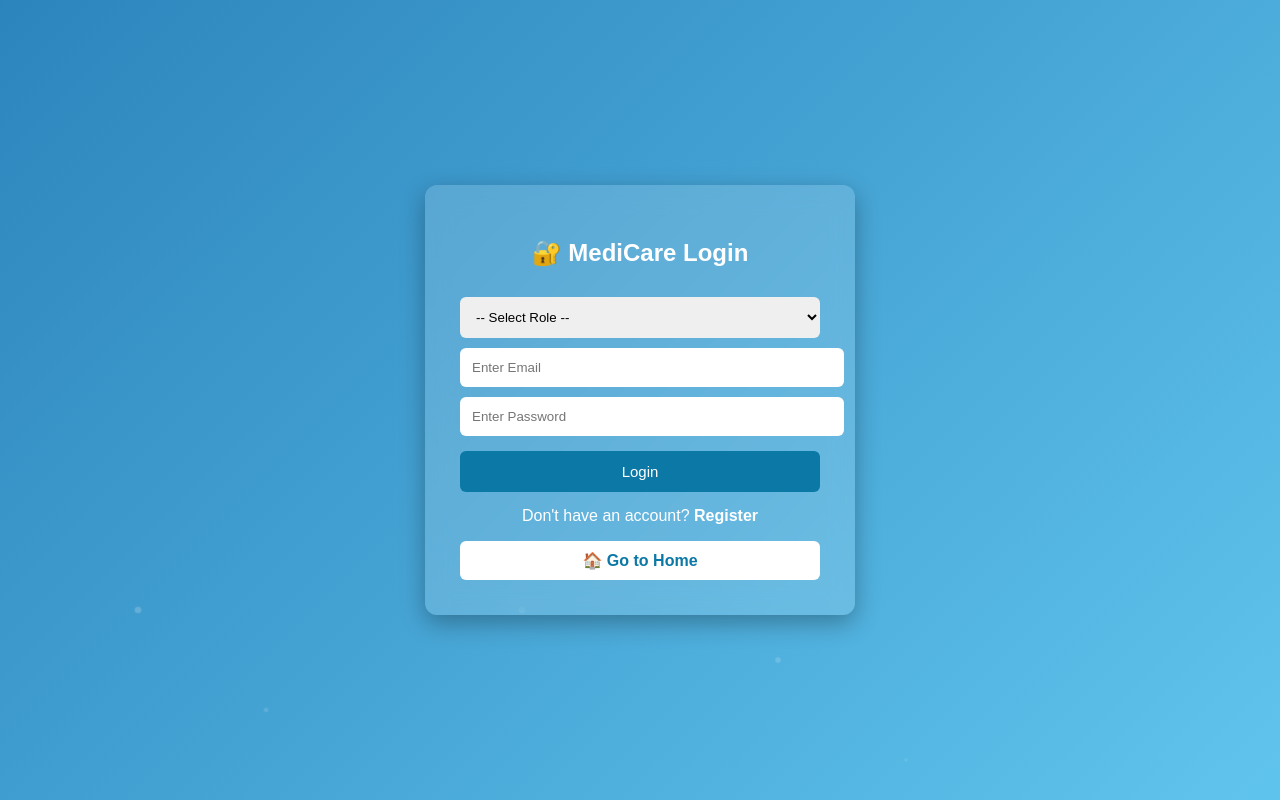
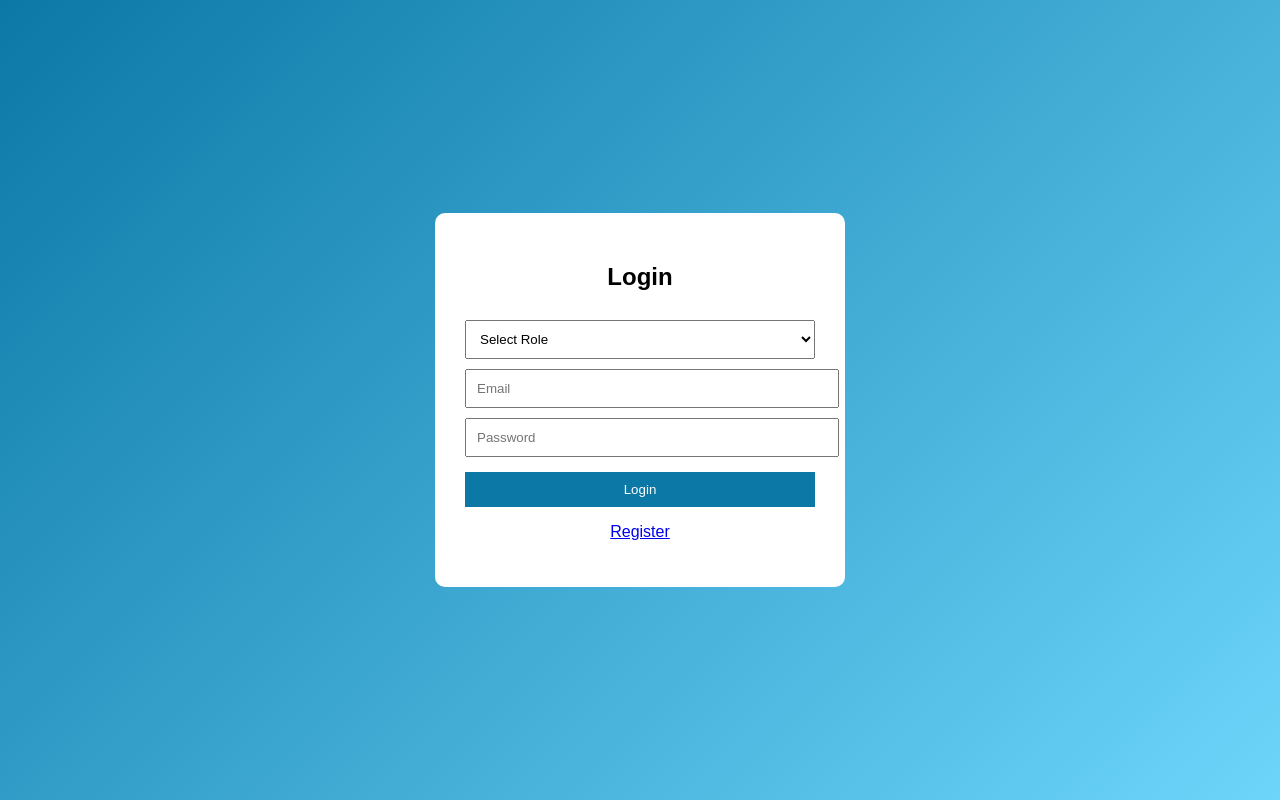
Before and after one commit to TashiniUpendra/-MEDICARE-ONLINE-APPOINTMENT-SYSTEM, a PHP site: page /Login.php in a window 1280 px wide. Run offline with PHP 8.4, Linux system fonts and the light colour scheme.

Commit message:
Update Login.php

```diff
--- a/Login.php
+++ b/Login.php
@@ -22,8 +22,9 @@ if ($_SERVER["REQUEST_METHOD"] === "POST") {
 
         if (password_verify($password, $user["password"])) {
 
-            $_SESSION["name"] = $user["name"];
-            $_SESSION["role"] = $user["role"];
+            $_SESSION["name"]  = $user["name"];
+            $_SESSION["email"] = $user["email"]; // 🔥 VERY IMPORTANT
+            $_SESSION["role"]  = $user["role"];
 
             if ($user["role"] === "admin") {
                 header("Location: admin-dashboard.php");
@@ -33,6 +34,7 @@ if ($_SERVER["REQUEST_METHOD"] === "POST") {
                 header("Location: patient-dashboard.php");
             }
             exit();
+
         } else {
             $error = "Wrong password!";
         }
@@ -46,188 +48,77 @@ if ($_SERVER["REQUEST_METHOD"] === "POST") {
 <!DOCTYPE html>
 <html>
 <head>
-<title>MediCare | Login</title>
+<title>Login</title>
 
 <style>
-
-/* ===== BODY ANIMATION ===== */
-body {
+body{
     margin:0;
-    font-family: "Poppins", sans-serif;
-    background: linear-gradient(-45deg, #0b78a6, #6dd5fa, #2980b9, #00c6ff);
-    background-size: 400% 400%;
-    animation: gradientBG 10s ease infinite;
+    font-family:Arial;
+    background:linear-gradient(135deg,#0b78a6,#6dd5fa);
 }
 
-/* Gradient animation */
-@keyframes gradientBG {
-    0% { background-position: 0% 50%; }
-    50% { background-position: 100% 50%; }
-    100% { background-position: 0% 50%; }
-}
-
-/* ===== BUBBLES ===== */
-.bubbles{
-    position: fixed;
-    width:100%;
-    height:100%;
-    top:0;
-    left:0;
-    overflow:hidden;
-    z-index:-1;
-}
-
-.bubbles span{
-    position:absolute;
-    display:block;
-    width:20px;
-    height:20px;
-    background:rgba(255,255,255,0.3);
-    animation: animate 20s linear infinite;
-    bottom:-150px;
-    border-radius:50%;
-}
-
-.bubbles span:nth-child(1){ left:10%; animation-delay:0s; }
-.bubbles span:nth-child(2){ left:20%; animation-delay:2s; }
-.bubbles span:nth-child(3){ left:25%; animation-delay:4s; }
-.bubbles span:nth-child(4){ left:40%; animation-delay:0s; }
-.bubbles span:nth-child(5){ left:70%; animation-delay:3s; }
-.bubbles span:nth-child(6){ left:80%; animation-delay:5s; }
-.bubbles span:nth-child(7){ left:50%; animation-delay:7s; }
-.bubbles span:nth-child(8){ left:60%; animation-delay:1s; }
-.bubbles span:nth-child(9){ left:30%; animation-delay:6s; }
-.bubbles span:nth-child(10){ left:90%; animation-delay:8s; }
-
-@keyframes animate{
-    0%{
-        transform:translateY(0) scale(0);
-        opacity:0;
-    }
-    50%{
-        opacity:1;
-    }
-    100%{
-        transform:translateY(-1000px) scale(1);
-        opacity:0;
-    }
-}
-
-/* ===== CENTER BOX ===== */
-.container {
+.container{
     display:flex;
     justify-content:center;
     align-items:center;
     height:100vh;
 }
 
-/* GLASS UI */
-.box {
-    background: rgba(255,255,255,0.15);
-    backdrop-filter: blur(12px);
-    padding:35px;
-    border-radius:12px;
-    width:360px;
-    box-shadow:0 8px 25px rgba(0,0,0,0.3);
+.box{
+    background:white;
+    padding:30px;
+    border-radius:10px;
+    width:350px;
     text-align:center;
-    color:white;
 }
 
-/* TITLE */
-h2 {
-    margin-bottom:20px;
+input,select{
+    width:100%;
+    padding:10px;
+    margin-top:10px;
 }
 
-/* INPUTS */
-input, select {
+button{
     width:100%;
-    padding:12px;
-    margin-top:10px;
-    border-radius:6px;
-    border:none;
-    outline:none;
-}
-
-/* BUTTON */
-button {
-    width:100%;
-    padding:12px;
     margin-top:15px;
+    padding:10px;
     background:#0b78a6;
     color:white;
     border:none;
-    border-radius:6px;
-    cursor:pointer;
-    font-size:15px;
 }
 
-button:hover {
-    background:#095c80;
-}
-
-/* LINKS */
-a {
-    color:#fff;
-    text-decoration:none;
-    font-weight:bold;
-}
-
-/* HOME BUTTON */
-.home-btn {
-    display:block;
-    margin-top:10px;
-    padding:10px;
-    background:white;
-    color:#0b78a6;
-    border-radius:6px;
-}
-
-/* ERROR */
-.error {
-    color:#ffcccc;
-    margin-bottom:10px;
+.error{
+    color:red;
 }
 </style>
-
 </head>
 
 <body>
 
-<!-- BUBBLES -->
-<div class="bubbles">
-    <span></span><span></span><span></span><span></span><span></span>
-    <span></span><span></span><span></span><span></span><span></span>
-</div>
-
 <div class="container">
 <div class="box">
 
-<h2>🔐 MediCare Login</h2>
+<h2>Login</h2>
 
 <?php if ($error) echo "<p class='error'>$error</p>"; ?>
 
 <form method="POST">
 
 <select name="role" required>
-<option value="">-- Select Role --</option>
+<option value="">Select Role</option>
 <option value="admin">Admin</option>
 <option value="doctor">Doctor</option>
 <option value="patient">Patient</option>
 </select>
 
-<input type="email" name="email" placeholder="Enter Email" required>
-<input type="password" name="password" placeholder="Enter Password" required>
+<input type="email" name="email" placeholder="Email" required>
+<input type="password" name="password" placeholder="Password" required>
 
 <button type="submit">Login</button>
 
 </form>
 
-<p style="margin-top:15px;">
-Don't have an account?
-<a href="register.php">Register</a>
-</p>
-
-<a href="home.php" class="home-btn">🏠 Go to Home</a>
+<p><a href="register.php">Register</a></p>
 
 </div>
 </div>
```
